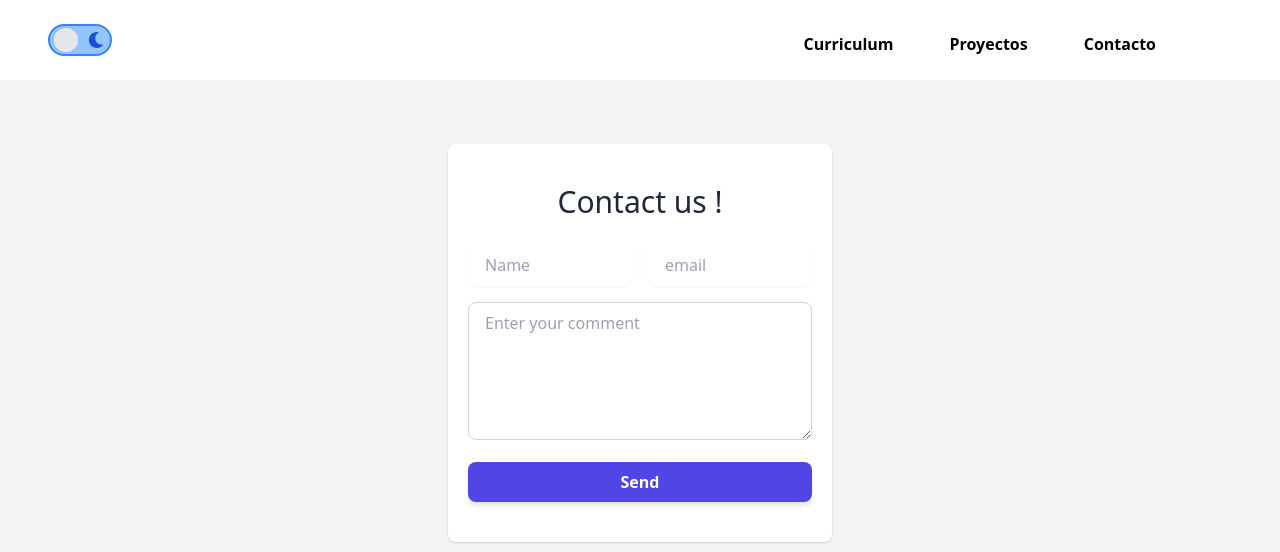
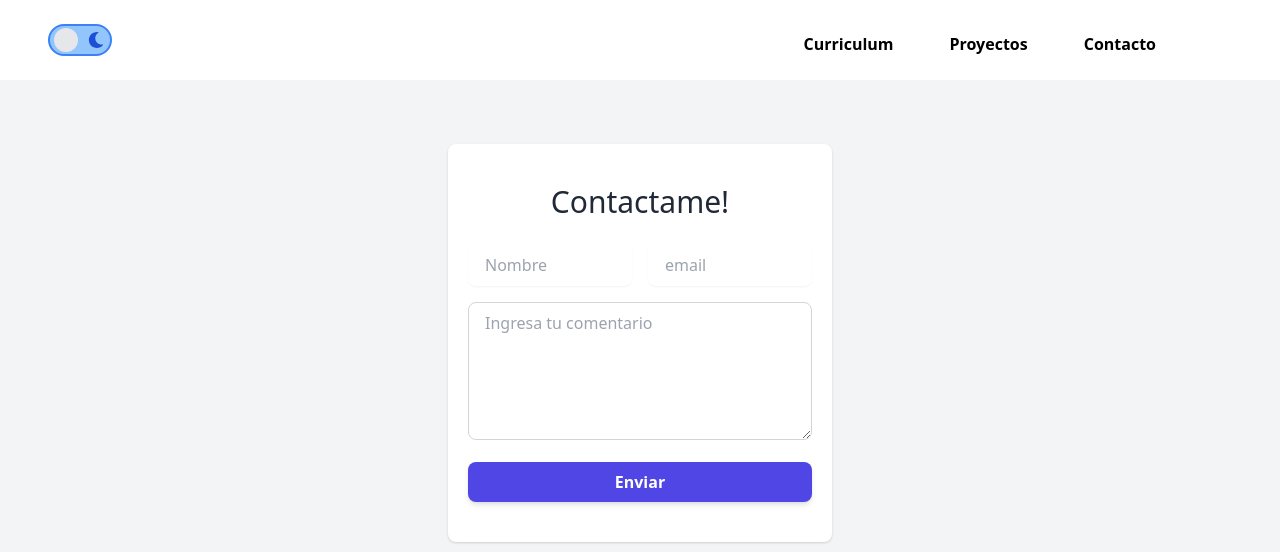
Before and after one commit to judmontoyaso/curriculum, a Next.js app: page /contact in a window 1280 px wide. Shown: the top 552 px of the page. Built offline with nearby package versions, Linux system fonts and the light colour scheme.

Commit message:
Agregar numero aleatroio para identificacion de email

```diff
--- a/pages/contact.jsx
+++ b/pages/contact.jsx
@@ -1,29 +1,40 @@
 import React from "react";
 import { useFormik } from "formik";
 import * as Yup from "yup";
-import emailjs, {send} from 'emailjs-com'
-import { useState } from "react";
+import emailjs, { send } from "emailjs-com";
+import { useState, useEffect } from "react";
 import Swal from "sweetalert2";
 
 const Contact = () => {
-  const [contactNumber, setContactNumber] = useState("000000");
 
-  const generateContactNumber = () => {
+
   const numStr = "000000" + ((Math.random() * 1000000) | 0);
-    setContactNumber(numStr.substring(numStr.length - 6));
-  };
+  const numero = numStr.substring(numStr.length - 6);
+  const [contactNumber, setContactNumber] = useState(numero);
+
+
+
+
+
 
   function SendEmail(object) {
-    emailjs.send("formulario_contacto_cv",
+    emailjs
+      .send(
+        "formulario_contacto_cv",
         "template_5243rb1",
         object,
-    "user_DD9uUMu5CFcOAGZ2Ah34m")
-        .then((result) => {
-            console.log(result.text)
+        "user_DD9uUMu5CFcOAGZ2Ah34m"
+      )
+      .then(
+        (result) => {
+          console.log(result.text);
           Swal.fire("Enviado!", "El mensaje se ha enviado", "success");
-        }, (error) => {
-            console.log(error.text)
-        })
+          formik.resetForm();
+        },
+        (error) => {
+          console.log(error.text);
+        }
+      );
   }
 
   const formik = useFormik({
@@ -40,14 +51,13 @@ const Contact = () => {
       mensaje: Yup.string().required("El mensaje  es obligatorio"),
     }),
 
-    //Onsubmit create predio
     onSubmit: async (valores) => {
-        generateContactNumber();
       const { nombre, email, mensaje, numero } = valores;
-
 
       try {
         SendEmail(valores);
+        console.log(numero);
+
         console.log(valores);
       } catch (error) {
         console.log(error);
@@ -65,7 +75,7 @@ const Contact = () => {
       >
         <div className="w-full max-w-2xl px-5 py-10 m-auto mt-10 bg-white rounded-lg shadow dark:bg-gray-800">
           <div className="mb-6 text-3xl font-light text-center text-gray-800 dark:text-white">
-            Contact us !
+            Contactame!
           </div>
           <div className="grid max-w-xl grid-cols-2 gap-4 m-auto">
             <div className="col-span-2 lg:col-span-1">
@@ -74,7 +84,7 @@ const Contact = () => {
                   type="text"
                   id="nombre"
                   className=" rounded-lg border-transparent flex-1 appearance-none border border-gray-300 w-full py-2 px-4 bg-white text-gray-700 placeholder-gray-400 shadow-sm text-base focus:outline-none focus:ring-2 focus:ring-purple-600 focus:border-transparent"
-                  placeholder="Name"
+                  placeholder="Nombre"
                   value={formik.values.nombre}
                   onChange={formik.handleChange}
                   onBlur={formik.handleBlur}
@@ -111,7 +121,7 @@ const Contact = () => {
                 <textarea
                   className="flex-1 appearance-none border border-gray-300 w-full py-2 px-4 bg-white text-gray-700 placeholder-gray-400 rounded-lg text-base focus:outline-none focus:ring-2 focus:ring-purple-600 focus:border-transparent"
                   id="mensaje"
-                  placeholder="Enter your comment"
+                  placeholder="Ingresa tu comentario"
                   name="mensaje"
                   rows="5"
                   cols="40"
@@ -138,7 +148,7 @@ const Contact = () => {
                 type="submit"
                 className="py-2 px-4  bg-indigo-600 hover:bg-indigo-700 focus:ring-indigo-500 focus:ring-offset-indigo-200 text-white w-full transition ease-in duration-200 text-center text-base font-semibold shadow-md focus:outline-none focus:ring-2 focus:ring-offset-2  rounded-lg "
               >
-                Send
+                Enviar
               </button>
             </div>
           </div>
--- a/pages/index.jsx
+++ b/pages/index.jsx
@@ -1,6 +1,7 @@
 import Head from "next/head";
 import Image from "next/image";
 import About from "../components/About";
+import Contact from "./contact";
 import styles from "../styles/Home.module.css";
 
 export default function Home() {
```
Lines whose indentation alone changed are shown as unchanged.
